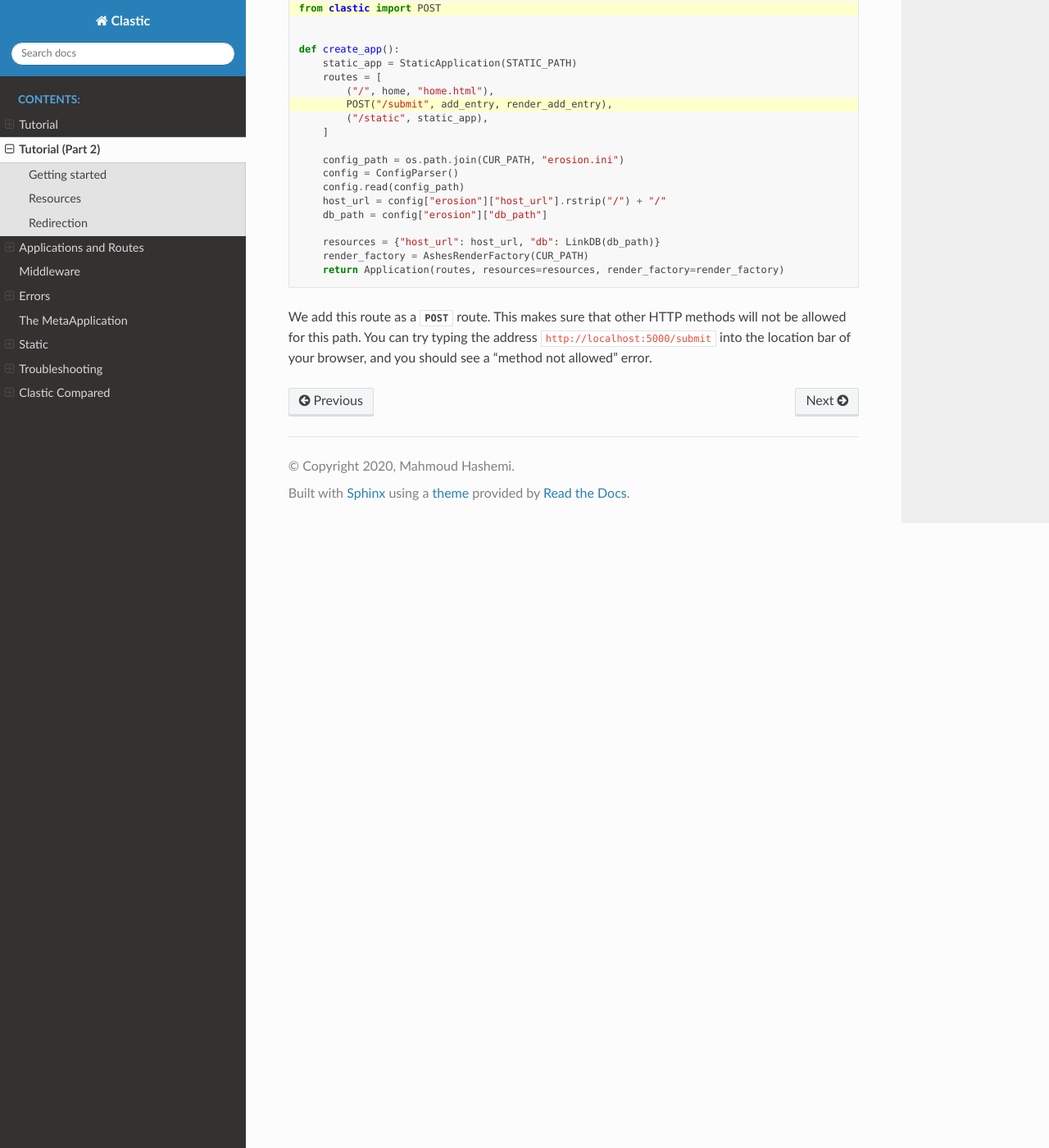
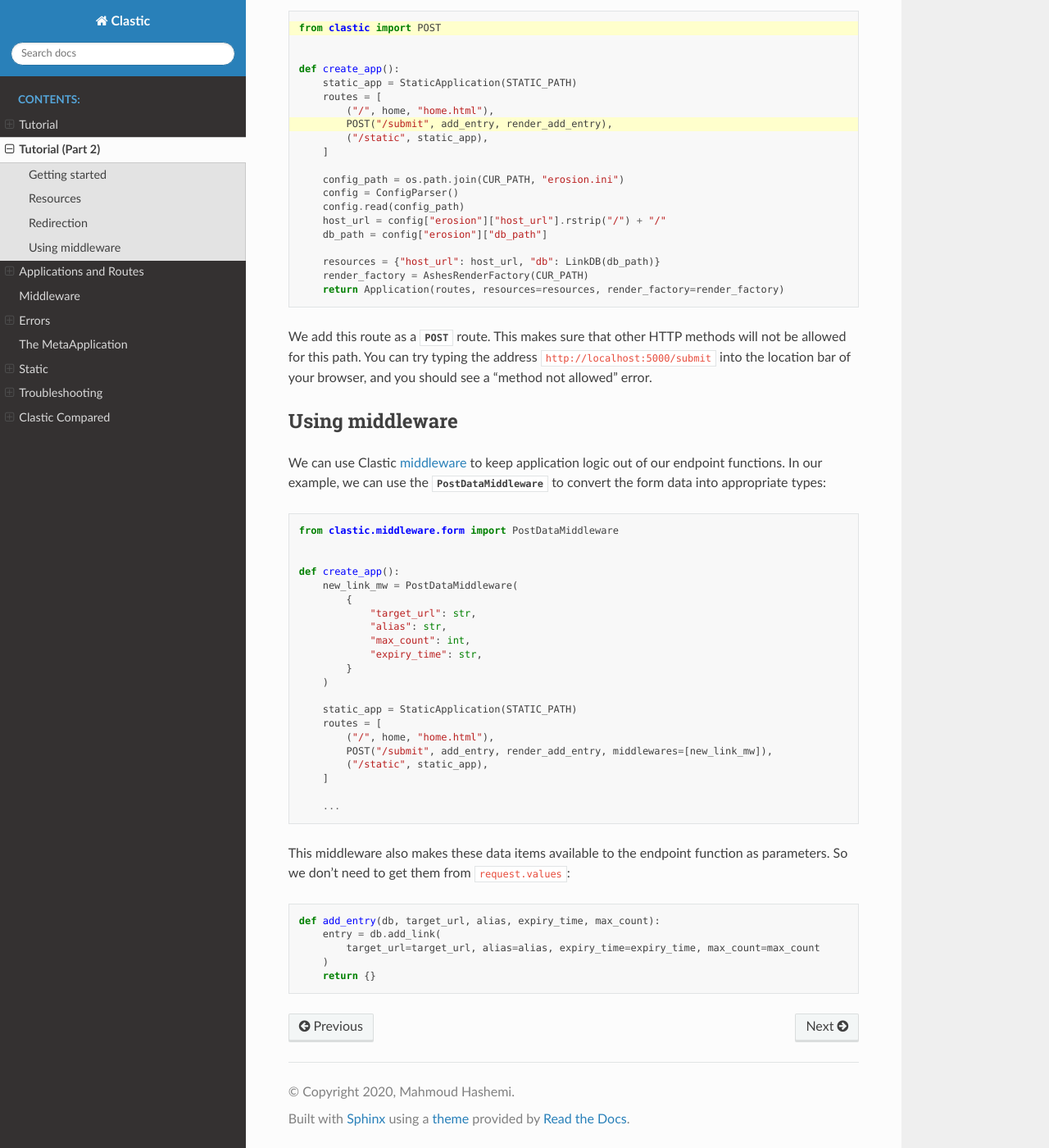
Before and after one commit to mahmoud/clastic, a Sphinx documentation site: the page built from docs/tutorial-part2.rst, in a window 1280 px wide and 1400 px high, scrolled down 6048 px. Shown: the whole window at 82% size. Built offline with Sphinx 7.4.7 and the Read the Docs theme 2.0.0, drawn with Linux system fonts in a browser that asks for light colours; some of the changed text lies outside the part shown.

Commit message:
add post data middleware section

```diff
--- a/docs/tutorial-part2.rst
+++ b/docs/tutorial-part2.rst
@@ -304,7 +304,7 @@ Below is the implementation
        target_url = request.values.get("target_url")
        alias = request.values.get("alias")
        expiry_time = request.values.get("expiry_time")
-       max_count = request.values.get("max_count")
+       max_count = int(request.values.get("max_count"))
        entry = db.add_link(
            target_url=target_url, alias=alias, expiry_time=expiry_time, max_count=max_count
        )
@@ -389,3 +389,50 @@ This makes sure that other HTTP methods will not be allowed for this path.
 You can try typing the address ``http://localhost:5000/submit``
 into the location bar of your browser,
 and you should see a "method not allowed" error.
+
+
+Using middleware
+----------------
+
+We can use Clastic :doc:`middleware <middleware>`
+to keep application logic out of our endpoint functions.
+In our example, we can use
+the :class:`PostDataMiddleware <clastic.middleware.form.PostDataMiddleware>`
+to convert the form data into appropriate types:
+
+.. code-block:: python
+
+   from clastic.middleware.form import PostDataMiddleware
+
+
+   def create_app():
+       new_link_mw = PostDataMiddleware(
+           {
+               "target_url": str,
+               "alias": str,
+               "max_count": int,
+               "expiry_time": str,
+           }
+       )
+
+       static_app = StaticApplication(STATIC_PATH)
+       routes = [
+           ("/", home, "home.html"),
+           POST("/submit", add_entry, render_add_entry, middlewares=[new_link_mw]),
+           ("/static", static_app),
+       ]
+
+       ...
+
+
+This middleware also makes these data items available
+to the endpoint function as parameters.
+So we don't need to get them from ``request.values``:
+
+.. code-block:: python
+
+   def add_entry(db, target_url, alias, expiry_time, max_count):
+       entry = db.add_link(
+           target_url=target_url, alias=alias, expiry_time=expiry_time, max_count=max_count
+       )
+       return {}
```
Also changed, not shown: 1 other file.
